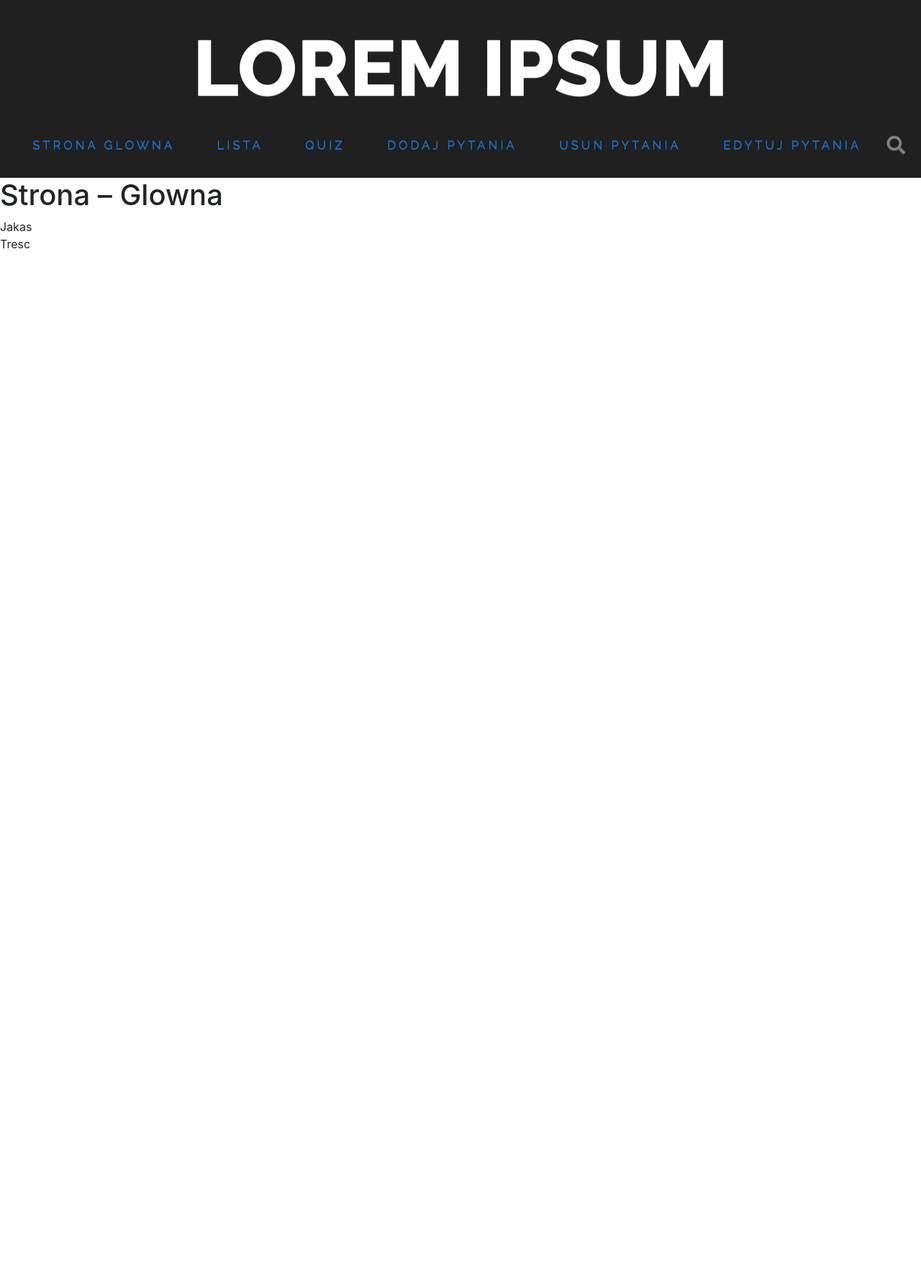
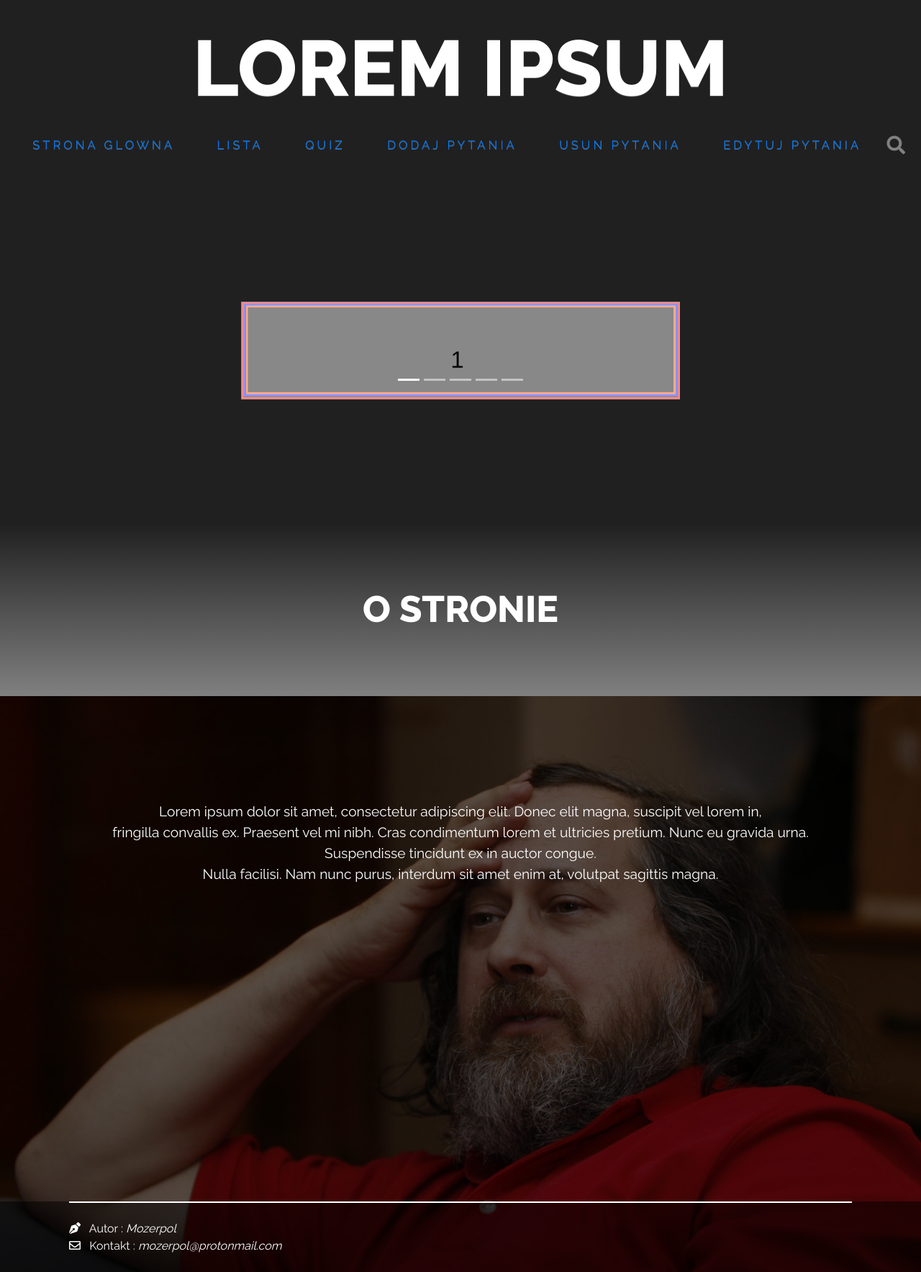
Before and after one commit to mozerpol/mozerpolWebsite, a Flask app: page / in a window 1280 px wide. Shown: the whole page at 72% size. Before the commit the page ends 345 px from the top, so only its background shows below. Run offline with Flask 2, Linux system fonts and the light colour scheme; some libraries are stand-ins or nearby versions.

Commit message:
Add carousel, correct bootstrap view, working

```diff
--- a/app/static/indexStyle.css
+++ b/app/static/indexStyle.css
@@ -0,0 +1,243 @@
+#first-page-container /*znajduje sie tutaj karuzela, te slajdy*/
+{
+	display: flex; /*uruchomienie flexa*/
+	justify-content: center; /*bez tego karuzela jest po lewej stronie*/
+	align-items: center; /*bez tego karuzela jest na gorze*/
+	width: 100%;
+	height: 60vh; /*dzieki temu wysokosc bedzie wynosic 60% tego ile wysokosc w przegladarce. Jak mamy przegladarke zmniejszona do polowy czyli np 600px, to wysokosc tej klasy to bedzie 360px*/
+	background-color: #202020;
+	min-height: 340px; /*ustawienie minimalnej wysokosci diva. Tak dla ladnego widoku*/
+}
+
+#carouselMainPage /*odpowiada za karuzele i jej przelacznik, te piec poziomych kresek*/
+{
+	height: 30vh;
+	min-height: 170px;
+}
+.carousel-inner > .carousel-item /*ustawienie samego slidera*/
+{
+   width: 100%;
+   min-height: 100px;
+}
+
+@media (min-width: 900px)
+{
+	#second-background-offer-container
+	{
+		font-size: 1.5vw;
+	}
+}
+@media (min-width: 500px) and (max-width: 899px)
+{
+	#second-background-offer-container
+	{
+		font-size: 2.5vw;
+	}
+}
+@media (max-width: 499px)
+{
+	#second-background-offer-container, #footer-border
+	{
+		font-size: 3.5vw;
+	}
+}
+
+@media (min-width: 400px)
+{
+	#white-credo-container-title
+	{
+		font-size: 4vw;
+	}
+}
+@media (max-width: 399px)
+{
+	#white-credo-container-title
+	{
+		font-size: 6.5vw;
+	}
+}
+
+@media (max-width: 475px)
+{
+	#mainmenu > ul > form > .form-control, #mainmenu > ul > form > .btn
+	{
+		width: auto;
+		font-size: 3vw;
+		letter-spacing: 3px;
+	}
+	#mainmenu > ul > li
+	{
+		font-size: 3vw;
+		width: auto;
+		letter-spacing: 4px;
+	}
+
+	#mainmenu > ul > i, #second-nav > form > input, #second-nav > form  > button, #mainmenu > ul > button
+	{
+		display: none;
+	}
+}
+@media (min-width: 476px) and (max-width: 767px)
+{
+	#mainmenu > ul > li, #mainmenu > ul > form > .form-control, #mainmenu > ul > form > .btn
+	{
+		font-size: 14px;
+		width: auto;
+		letter-spacing: 4px;
+	}
+	#mainmenu > ul > i, #second-nav > form > input, #second-nav > form  > button, #mainmenu > ul > button
+	{
+		display: none;
+	}
+}
+@media (min-width: 768px) and (max-width: 999px)
+{
+	#mainmenu > ul > li, #mainmenu > ul > form > .form-control, #mainmenu > ul > form > .btn, #mainmenu > ul > i
+	{
+		font-size: 1.7vw;
+		width: auto;
+		letter-spacing: 4px;
+	}
+	#second-nav > form > input, #second-nav > form  > button, #mainmenu > ul > form > input, #mainmenu > ul > form > button
+	{
+		display: none;
+	}
+}
+@media (min-width: 1000px) and (max-width: 1299px)
+{
+	#mainmenu > ul > li, #mainmenu > ul > form > .form-control, #mainmenu > ul > form > .btn, #mainmenu > ul > i
+	{
+		font-size: 1.3vw;
+		width: auto;
+		letter-spacing: 4px;
+	}
+	#second-nav > form > input, #second-nav > form  > button, #mainmenu > ul > form > input, #mainmenu > ul > form > button
+	{
+		display: none;
+	}
+}
+@media (min-width: 1300px) and (max-width: 1599px)
+{
+	#mainmenu > ul > li, #mainmenu > ul > form > .form-control, #mainmenu > ul > form > .btn, #mainmenu > ul > i
+	{
+		font-size: 1vw;
+		width: auto;
+		letter-spacing: 4px;
+	}
+	#second-nav > form > input, #second-nav > form  > button, #mainmenu > ul > i, #mainmenu > ul > button
+	{
+		display: none;
+	}
+}
+@media (min-width: 1600px)
+{
+	#mainmenu > ul > li, #mainmenu > ul > form > .form-control, #mainmenu > ul > form > .btn
+	{
+		font-size: 15px;
+		width: auto;
+		letter-spacing: 4px;
+	}
+	#second-nav > form > input, #second-nav > form  > button, #mainmenu > ul > i, #mainmenu > ul > button
+	{
+		display: none;
+	}
+}
+#second-nav-searcher
+{
+	width: 200px;
+}
+#second-nav-searcher:focus
+{
+	transition: width 500ms linear;
+	width: 500px;
+}
+
+@media (max-width: 2000px)
+{
+	.navbar-header > a
+	{
+		font-size:  120px;
+	}
+}
+@media (max-width: 1400px)
+{
+	.navbar-header > a
+	{
+		font-size:  8.5vw;
+	}
+}
+
+#white-credo-container
+{
+	font-weight: 800;
+	text-align: center;
+	font-family: 'Raleway';
+	color: white;
+	font-size: 2.5vw;
+	display: flex;
+	justify-content: center;
+	align-items: center;
+	/*wyglad kontenera*/
+	width: 100%;
+	height: 30vh;
+	background-image: linear-gradient(#202020, #808080);
+	background-color: #808080; /* dla przegladarek, ktore nie wspieraja gradientu */
+/*	border: 2px solid red;*/
+	min-height: 170px;
+}
+
+#credo-container
+{
+	width: 100%;
+	height: 100vh;
+	background-image: url("img/stallman.jpg"); /*zrodlo: https://i.warosu.org/data/g/img/0651/54/1521397979622.jpg*/
+	/*dzieki ponizszym ustawieniom tlo jest wyposrodkowane i dostosowane do rozdzielczosci ekranu, nic nie ucina, wszystko ladnie widac*/
+	background-position: center;
+	background-repeat: no-repeat;
+	background-size: cover;
+	background-attachment: fixed; /*taki fajny ficzer. tlo jest nieruchome*/
+	min-height: 568px;
+}
+#second-background-offer-container /*jest tylko po to, zeby zrobic ladne przyciemnienie glownego tla*/
+{
+	font-family: 'Raleway';
+	background: rgba(0, 0, 0, 0.6);
+	width: 100%;
+	height: 100vh; /*dzieki wysokosc bedzie wynosic tyle ile wysokosc w przegladarce. Jak mamy przegladarke zmniejszona do polowy czyli np 600px, to wysokosc tej klasy to bedzie 600px*/
+	display: flex;
+	justify-content: center;
+	align-items: center;
+	flex-direction: row;
+	flex-wrap: wrap;
+	min-height: 568px;
+}
+.box :nth-child(1)
+{
+	order: 1;
+	align-self: center;
+}
+
+.box :nth-child(2)
+{
+	order: 2;
+	align-self: flex-end;
+}
+
+#footer-container
+{
+	width: 100%;
+	height: auto;
+	background: rgba(0, 0, 0, 0.5);
+	font-weight: 400;
+	font-size: 16px;
+	text-align: left;
+	color: white;
+	/*background-image: linear-gradient(#808080, #202020);*/
+	display: flex;
+	justify-content: center;
+}
+#footer-border
+{
+	width: 85%;
+	border-top: 2px solid white;
+}
--- a/app/templates/index.html
+++ b/app/templates/index.html
@@ -1,10 +1,79 @@
 <!-- quiz2sa/templates/index.html -->
 {% extends "szkielet.html" %}
 {% block tytul %}Strona główna{% endblock%}
-{% block h1 %}Strona &#8211; Glowna{% endblock%}
+{% block headStyle %}<link rel="stylesheet" type="text/css" href="{{ url_for('static', filename='indexStyle.css') }}">{% endblock %}
 {% block tresc %}
-    <p>
-        Jakas<br />
-        Tresc
-    </p>
+	<main>
+		<div class="container-fluid">
+		<!--
+			container-fluid - jest to ...
+			Zakres klasy:
+		-->
+			<div class="row">
+				<div id="first-page-container"> <!-- Zakres div ... -->
+					<div id="carouselExampleIndicators" class="carousel slide col-xl-6 col-lg-10 col-md-12" data-ride="carousel">
+					<!--
+						carousel -
+						slide -
+						col-xl-6 col-lg-10 col-md-12 - ustawienie szerokosci karuzeli w zaleznosci od aktualnej rozdzielczosci
+						data-ride="carousel" -
+					-->
+					<ol class="carousel-indicators"> <!-- carousel-indicators -->
+							<li data-target="#carouselExampleIndicators" data-slide-to="0" class="active"></li>
+							<li data-target="#carouselExampleIndicators" data-slide-to="1"></li>
+							<li data-target="#carouselExampleIndicators" data-slide-to="2"></li>
+							<li data-target="#carouselExampleIndicators" data-slide-to="3"></li>
+							<li data-target="#carouselExampleIndicators" data-slide-to="4"></li>
+						</ol>
+						<div class="carousel-inner">
+							<div class="carousel-item active">
+								<img class="d-block w-100" src="{{url_for('static', filename='/img/jeden.png')}}" alt="First slide"/>
+								<!--
+									 carousel-inner -
+									 carousel-item -
+									 d-block -
+									 alt="First slide" -
+								-->
+							</div>
+							<div class="carousel-item">
+							    <img class="d-block w-100" src="{{url_for('static', filename='/img/dwa.png')}}" alt="Second slide"/>
+							</div>
+							<div class="carousel-item">
+								<img class="d-block w-100" src="{{url_for('static', filename='/img/trzy.png')}}" alt="Third slide"/>
+							</div>
+							<div class="carousel-item">
+								<img class="d-block w-100" src="{{url_for('static', filename='/img/cztery.png')}}" alt="Second slide"/>
+							</div>
+							<div class="carousel-item">
+								<img class="d-block w-100" src="{{url_for('static', filename='/img/piec.png')}}" alt="Second slide"/>
+							</div>
+						</div>
+					</div> <!-- koniec carousleExampleIndicators -->
+				 </div> <!-- first-page-container -->
+			</div> <!-- koniec row -->
+<!-- ::::::::::::::::::::::::::::::::::::::::::::::::::::::::::::: WHITE CREDO ::::::::::::::::::::::::::::::::::::: -->
+			<div class="row">
+				<div id="white-credo-container">
+					<div id="white-credo-container-title">O STRONIE</div>
+				</div> <!--  klasy white-credo-container -->
+			</div> <!--  klasy row -->
+
+<!-- :::::::::::::::::::::::::::::::::::::::::::::::::::::::::::::  CREDO CONTAINER ::::::::::::::::::::::::::::::::::::: -->
+			<div class="row">
+				<div id="credo-container">
+				<div id="second-background-offer-container" class="box">
+					<div style="font-weight: 400; text-align: center; color: white;">Lorem ipsum dolor sit amet, consectetur adipiscing elit. Donec elit magna, suscipit vel lorem in,</br> fringilla convallis ex. Praesent vel mi nibh. Cras condimentum lorem et ultricies pretium. Nunc eu gravida urna. </br>Suspendisse tincidunt ex in auctor congue. </br>Nulla facilisi. Nam nunc purus, interdum sit amet enim at, volutpat sagittis magna.
+					</div>
+					<div id="footer-container">
+						<div id="footer-border">
+							</br>
+							<i class="fas fa-pen-nib"></i>&nbsp;&nbsp;  Autor : <i>Mozerpol</i></br>
+							<i class="far fa-envelope"></i>&nbsp;&nbsp; Kontakt : <i>mozerpol@protonmail.com</i></br></br>
+						</div>
+					</div>
+				</div> <!--  klasy second-background-offer-container -->
+				</div> <!--  klasy credo-container -->
+			</div> <!--  klasy row -->
+		</div> <!--  container-fluid -->
+	</main>
 {% endblock %}
--- a/app/templates/szkielet.html
+++ b/app/templates/szkielet.html
@@ -116,37 +116,24 @@
             </nav>
         </header>
 
-        <div class="row">
-            <div class="col-md-12">
-                <h1>{% block h1 %}{% endblock %}</h1>
-                {% with komunikaty = get_flashed_messages(with_categories=true) %}
-                {% if komunikaty %}
-                <div id="komunikaty" class="well">
-                    {% for kategoria, komunikat in komunikaty %}
-                    <span class="{{ kategoria }}">{{ komunikat }}</span><br>
-                    {% endfor %}
-                </div>
-                {% endif %}
-                {% endwith %}
-                <div id="tresc" class="cb">
-                    {% block tresc %}
-                    {% endblock %}
-                </div>
-            </div>
-        </div> <!-- /row -->
-
+        <div id="tresc" class="cb">
+            {% block tresc %}
+            {% endblock %}
+        </div>
+        <!-- bootstrap.bundle.min.js -->
         <script type="text/javascript"
         src="{{ url_for('static', filename='bootstrap.bundle.min.js') }}"></script>
-        <script src="https://cdnjs.cloudflare.com/ajax/libs/popper.js/1.14.7/umd/popper.min.js"
-        integrity="sha384-UO2eT0CpHqdSJQ6hJty5KVphtPhzWj9WO1clHTMGa3JDZwrnQq4sF86dIHNDz0W1"
+        <!-- popper.min.js -->
+        <script src="https://cdnjs.cloudflare.com/ajax/libs/popper.js/1.14.6/umd/popper.min.js"
+        integrity="sha384-wHAiFfRlMFy6i5SRaxvfOCifBUQy1xHdJ/yoi7FRNXMRBu5WHdZYu1hA6ZOblgut"
         crossorigin="anonymous"></script>
-        <!-- jQuery CDN -->
+        <!-- jquery-3.3.1.slim.min.js -->
         <script src="https://code.jquery.com/jquery-3.3.1.slim.min.js"
         integrity="sha384-q8i/X+965DzO0rT7abK41JStQIAqVgRVzpbzo5smXKp4YfRvH+8abtTE1Pi6jizo"
         crossorigin="anonymous"></script>
-        <!-- Latest compiled and minified JavaScript -->
-        <script src="https://maxcdn.bootstrapcdn.com/bootstrap/3.3.7/js/bootstrap.min.js"
-        integrity="sha384-Tc5IQib027qvyjSMfHjOMaLkfuWVxZxUPnCJA7l2mCWNIpG9mGCD8wGNIcPD7Txa"
+        <!-- bootstrap.min.js -->
+        <script src="https://stackpath.bootstrapcdn.com/bootstrap/4.2.1/js/bootstrap.min.js"
+        integrity="sha384-B0UglyR+jN6CkvvICOB2joaf5I4l3gm9GU6Hc1og6Ls7i6U/mkkaduKaBhlAXv9k"
         crossorigin="anonymous"></script>
         <!-- ponizszy skrypt odpowiada za ukrywanie i pokazywanie menu po kliknieciu na lupke, ktora pokazuje sie dopiero przy odpowiedniej rozdzielczosci strony.  -->
         <script>
```
Also changed, not shown: app/static/img/cztery.png (added), app/static/img/dwa.png (added), app/static/img/jeden.png (added), app/static/img/piec.png (added), app/static/img/stallman.jpg (added), app/static/img/trzy.png (added).
